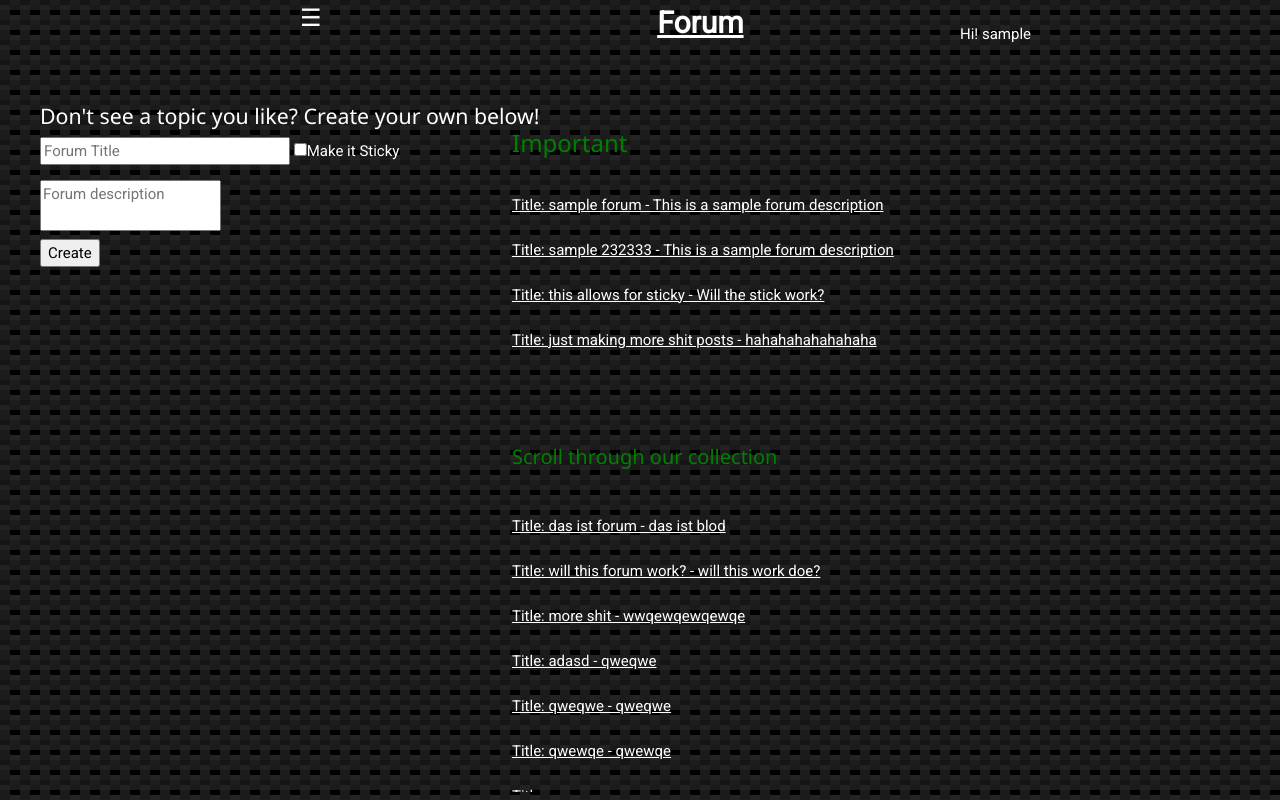
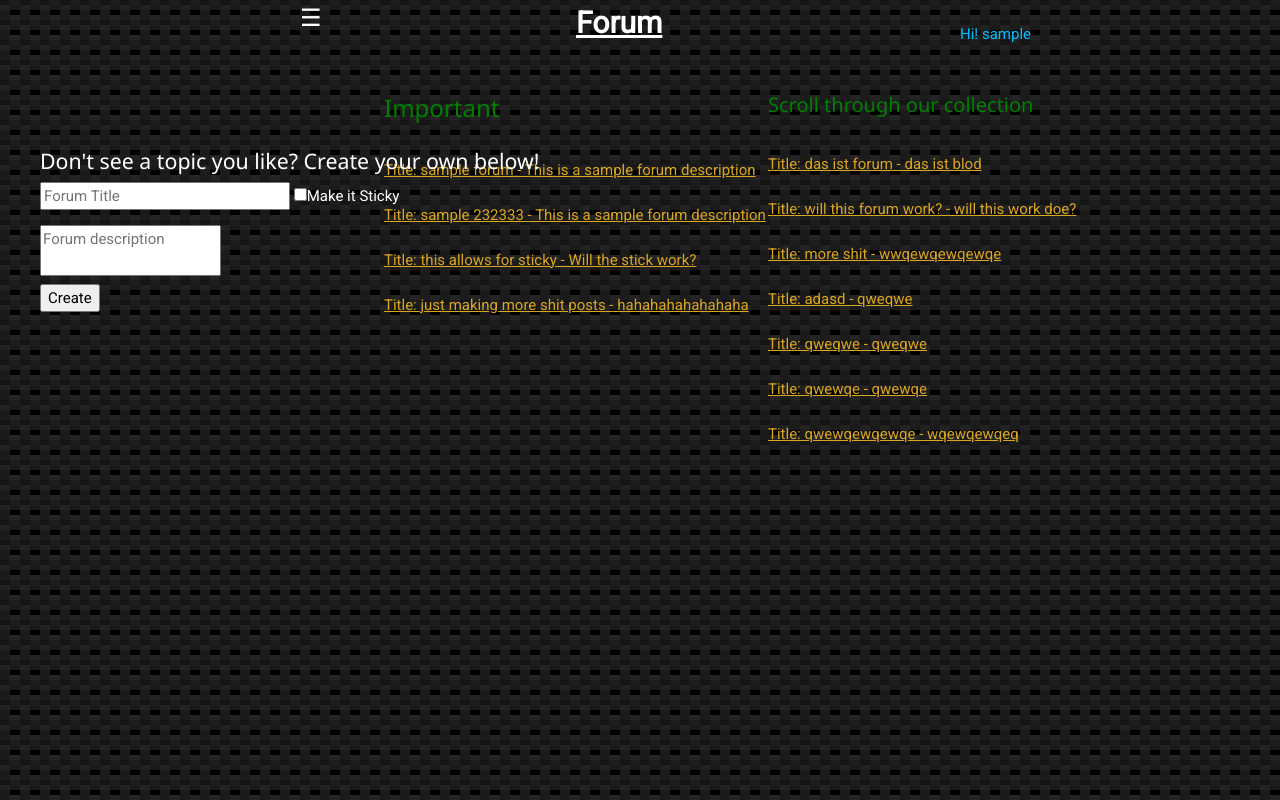
Before and after one commit to reone360/secure, a PHP site: page /secure/scenes/forum_scene.php in a window 1280 px wide; the page is wider, and only the part inside the window is pictured. Run offline with PHP 8.4, Linux system fonts and the light colour scheme; the visitor is signed in with stand-in values (Sample User, id 1); data comes from the database, SQL or seed files in the repository.

Commit message:
Styling modified
-Overall minor style changes
-Fixed minor bug issues
-Added new style changes to make some elements more vibrant and easy to spot(or difficult to spot depending on the element :P)

```diff
--- a/calls/forumium_call.php
+++ b/calls/forumium_call.php
@@ -10,17 +10,16 @@ class forumCall
 
             if ($userCheck!= null)
             {
-                echo "<p style='position: absolute; left: 75%; top: 1% '>Hi! " . $_SESSION['username']."</p>";
+                echo "<p style='position: absolute; left: 75%; top: 1%;  color: deepskyblue;'>Hi! " . $_SESSION['username']."</p>";
             }
         }
         else
         {
-            echo "<p style='position: absolute; left: 75%; top: 1% '>Welcome!</p>";
+            echo "<p style='position: absolute; left: 75%; top: 1%; color: blueviolet;'>Welcome!</p>";
         }
     }
+
     //Display functions for forum, posts and replies ================================================================
-
-
     public function displayForumImp()
     {
         $servername = "localhost";
@@ -63,7 +62,8 @@ class forumCall
             }
             else
             {
-                echo "0 results";
+                //echo "0 results";
+                echo "Be the first the post!";
             }
             $conn->close();
         }
@@ -111,7 +111,8 @@ class forumCall
             }
             else
             {
-                echo "0 results";
+                //echo "0 results";
+                echo "Be the first the post!";
             }
             $conn->close();
         }
@@ -181,7 +182,8 @@ class forumCall
             }
             else
             {
-                echo "0 results";
+                //echo "0 results";
+                echo "Be the first the post!";
             }
             $conn->close();
         }
@@ -211,6 +213,11 @@ class forumCall
                 echo "</form>";
 
             }
+
+        }
+        else
+        {
+            echo "<p style='position: absolute; color: mediumvioletred'>Please Sign In to create Forum Posts!</p>";
         }
     }
 
@@ -237,7 +244,7 @@ class forumCall
             }
         }
         else
-            echo "<p style='position: absolute; left: 43%; top: 20% '>Please Sign In to create Forum Posts!</p>";
+            echo "<p style='position: absolute; left: 3%; top: 20% '>Please Sign In to create Forum Posts!</p>";
 
     }
 
--- a/calls/index_call.php
+++ b/calls/index_call.php
@@ -10,12 +10,12 @@ class indexCall
 
             if ($userCheck!= null)
             {
-                echo "<p style='position: absolute; left: 75%; top: 1% '>Hi! " . $_SESSION['username']."</p>";
+                echo "<p style='position: absolute; left: 75%; top: 1%; color: deepskyblue; '>Hi! " . $_SESSION['username']."</p>";
             }
         }
         else
         {
-            echo "<p style='position: absolute; left: 75%; top: 1% '>Welcome!</p>";
+            echo "<p style='position: absolute; left: 75%; top: 1%; color: blueviolet; '>Welcome!</p>";
         }
     }
 
@@ -85,7 +85,7 @@ class indexCall
             $sql = "INSERT INTO $table (comment, username, timing )VALUES ('$commentTxt','$user', '$date')";
 
             if ($conn->query($sql) === TRUE) {
-                echo "<p style='color: orange; position: absolute; left: 43%; top: 90% '>Comment Posted Successfully</p>";
+                echo "<p style='color: orange; position: absolute; left: 45%; top: 90% '>Comment Posted Successfully</p>";
                 echo "<meta http-equiv=\"refresh\" content=\"1;url=http://localhost/secure/\" />";
             } else {
                 //echo "Error: " . $sql . "<br>" . $conn->error;
--- a/calls/signin_call.php
+++ b/calls/signin_call.php
@@ -37,11 +37,11 @@ class signIn
             if (mysqli_num_rows($result) == 1) {
 
                 $_SESSION['username']= $user;
-                echo "<p style='color:greenyellow; position: absolute; left: 31%; top: 250px; '>Sign In successful</p>";
+                echo "<p style='color:greenyellow; position: absolute; left: 32%; top: 250px; '>Sign In successful</p>";
                 echo "<meta http-equiv=\"refresh\" content=\"3;url=http://localhost/secure/\" />";
             } else {
                 //echo "Error: " . $sql . "<br>" . $conn->error;
-                echo "<p id=\"func\" class=\"func\" name=\"func\"> Login unsuccessful, please try again</p>";
+                echo "<p style='color:red; position: absolute; left: 29.5%; top: 250px; '> Login unsuccessful, please try again</p>";
 
             }
 
--- a/calls/signup_call.php
+++ b/calls/signup_call.php
@@ -32,7 +32,7 @@ class signUp
             $sql = "INSERT INTO $table (pid, username, password)VALUES ('4', '$user', '$pass')";
 
             if ($conn->query($sql) === TRUE) {
-                echo "<p style='color:greenyellow; position: absolute; left: 29%; top: 250px; '>Account created successfully</p>";
+                echo "<p style='color:greenyellow; position: absolute; left: 31%; top: 250px; '>Account created successfully</p>";
                 $this->SignUpFunc();
 
             } else {
--- a/scenes/CSS/MainStyle.css
+++ b/scenes/CSS/MainStyle.css
@@ -5,28 +5,21 @@
 /*noinspection CssUnknownTarget*/
 @import url('https://cdnjs.cloudflare.com/ajax/libs/font-awesome/4.7.0/css/font-awesome.min.css');
 
-
+/* main body css*/
 body{
     font-family: 'Roboto', sans-serif;
 }
 
-
+/* handles all strong elements*/
 strong{
     font-family: 'Roboto', sans-serif;
     font-size : 30px;
-    padding: 350px;
     text-decoration: underline;
-    position: relative;
-    left: 24%;
+    position: fixed;
+    left: 45%;
 }
 
-.pcmt{
-    font-family: 'Roboto', sans-serif;
-    text-decoration: underline;
-    position: relative;
-    left: 40%;
-}
-
+/* All css in this section are connected with the sidenav */
 .w3-sidenav{
     position: relative;
     display:none;
@@ -127,38 +150,52 @@ nav{
     top: 110px;
 }
 
+/* About page css */
 .about{
     position: relative;
     left: 40%;
     top: 200px;
 }
 
-.impArea{
-    position: relative;
-    left: 40%;
-    top:70px;
-    height:100px;
+/* Forum whole display div css */
+.forumDis{
+    position: absolute;
 }
 
-.genArea{
-    position: relative;
-    left: 40%;
-    top:100px;
-    height:300px;
-    overflow-y: scroll;
+/* Forum important posts display css */
+.impArea{
+    position: fixed;
+    left: 30%;
+    top:80px;
 }
 
-.crForum{
-    position: relative;
-    left: 100px;
+/* Forum general posts display css */
+.genArea{
+    position: fixed;
+    left:60%;
+    top:80px;
 }
 
+/* links css */
+a{
+    color: goldenrod;
+}
+
+/* Forum create box css */
+.crForum{
+    position: absolute;
+    left: 100px;
+    top: 200px;
+}
+
+/* Forum submit button css */
 .forumSubmit{
     position: relative;
     right: 60px;
     bottom: 70px;
 }
 
+/* Forum create new Forum header */
 h2{
     font-size:16pt;
     left:-60px;
@@ -166,22 +203,50 @@ h2{
     bottom: 65px;
 }
 
+/* Forum name display css */
 .frname{
     position:relative;
     width:250px;
 }
 
+/* Forum description display css */
 .fdesc{
     position:relative;
     resize: none;
     top: 15px;
 }
+
+/* Forum important header*/
 h3{
     color:green;
 }
+
+/* Forum other header*/
 h4{
-    position: relative;
-    left: 40%;
-    top: 90px;
     color: green;
 }
+
+/* Forum post title  */
+h5{
+    color: palegoldenrod;
+    border: double;
+    font-size: 14pt;
+    padding: 10px;
+    width: auto;
+    display: inline;
+}
+
+/* Posts view css*/
+.postView{
+    position: fixed;
+    width: 400px;
+    left: 16%;
+    top: 10%;
+}
+
+/* Post text area css */
+.postbody{
+    resize: none;
+    width: 500px;
+    height: 100px;
+}
--- a/scenes/about_scene.php
+++ b/scenes/about_scene.php
@@ -3,6 +3,7 @@
 
     session_start();
     $class = new aboutus();
+    $class->WelcomeFunc();
 ?>
 
 <html>
@@ -19,7 +20,8 @@
 
             <a href="index_scene.php" onclick="w3_close()">Home</a>
             <a href="about_scene.php" onclick="w3_close()">About</a>
-            <a href="signup_scene.php" onclick="w3_close()">Sign Up</a>
+            <a href="forum_scene.php" onclick="w3_close()">Forum</a>
+            <?php if (isset($_SESSION['username'])== null){ echo "<a href=\"signup_scene.php\" onclick=\"w3_close()\">Sign Up</a>";}?>
             <?php if (isset($_SESSION['username'])== null){ echo "<a href=\"signin_scene.php\" onclick=\"w3_close()\">Sign In</a>";}?>
             <?php if (isset($_SESSION['username'])!= null){ echo "<a href=\"signout_scene.php\" onclick=\"w3_close()\">Sign Out</a>";}?>
             <a href="javascript:void(0)" onclick="w3_close()"
--- a/scenes/forum_scene.php
+++ b/scenes/forum_scene.php
@@ -41,22 +41,24 @@ $class1 ->WelcomeFunc();
 
         <strong> Forum</strong>
 
-        <div class="impArea" id="impArea" name="impArea">
-            <h3>Important</h3>
-            <?php $class1->displayForumImp(); ?>
+        <div class="forumDis">
+            <div class="impArea" id="impArea" name="impArea">
+                <h3>Important</h3>
+                <?php $class1->displayForumImp(); ?>
+            </div>
+
+
+
+            <div class="genArea" id="genArea" name="genArea">
+                <h4>Scroll through our collection</h4>
+                <?php $class1->displayForumGen(); ?>
+            </div>
         </div>
 
         <div class="crForum" id="crForum" name="crForum">
             <h2>Don't see a topic you like? Create your own below! </h2>
             <?php $class1->rendFuncForum(); ?>
         </div>
-
-
-        <h4>Scroll through our collection</h4>
-        <div class="genArea" id="genArea" name="genArea">
-            <?php $class1->displayForumGen(); ?>
-        </div>
-
         <!-- End page content -->
 
         <script>
--- a/scenes/signin_scene.php
+++ b/scenes/signin_scene.php
@@ -24,6 +24,7 @@
 
             <a href="index_scene.php" onclick="w3_close()">Home</a>
             <a href="about_scene.php" onclick="w3_close()">About</a>
+            <a href="forum_scene.php" onclick="w3_close()">Forum</a>
             <?php if (isset($_SESSION['username'])== null){ echo "<a href=\"signup_scene.php\" onclick=\"w3_close()\">Sign Up</a>";}?>
             <a href="signin_scene.php" onclick="w3_close()">Sign In</a>
             <?php if (isset($_SESSION['username'])!= null){ echo "<a href=\"signout_scene.php\" onclick=\"w3_close()\">Sign Out</a>";}?>
@@ -40,9 +41,9 @@
 
         <form id="signinForm" class="signinForm" name="signinForm" method="POST">
 
-            <input type="text" class="inp" id="username" name="user" placeholder="Your username"> </br>
+            <input type="text" class="inpUser" id="username" name="user" placeholder="Your username"> </br>
             </br>
-            <input type="password" class="inp" id="pass" name="pass" placeholder="Your password"> </br>
+            <input type="password" class="inpPass" id="pass" name="pass" placeholder="Your password"> </br>
             </br>
             <input type="submit" class="submit" id="submit" value="Sign In" name="submit"> </br>
 
```
Also changed, not shown: other parts of scenes/CSS/MainStyle.css (+48 -18 lines), calls/about_call.php (+15 -0 lines), scenes/forum_preview_scene.php (+3 -6 lines), scenes/signup_scene.php (+5 -4 lines).
